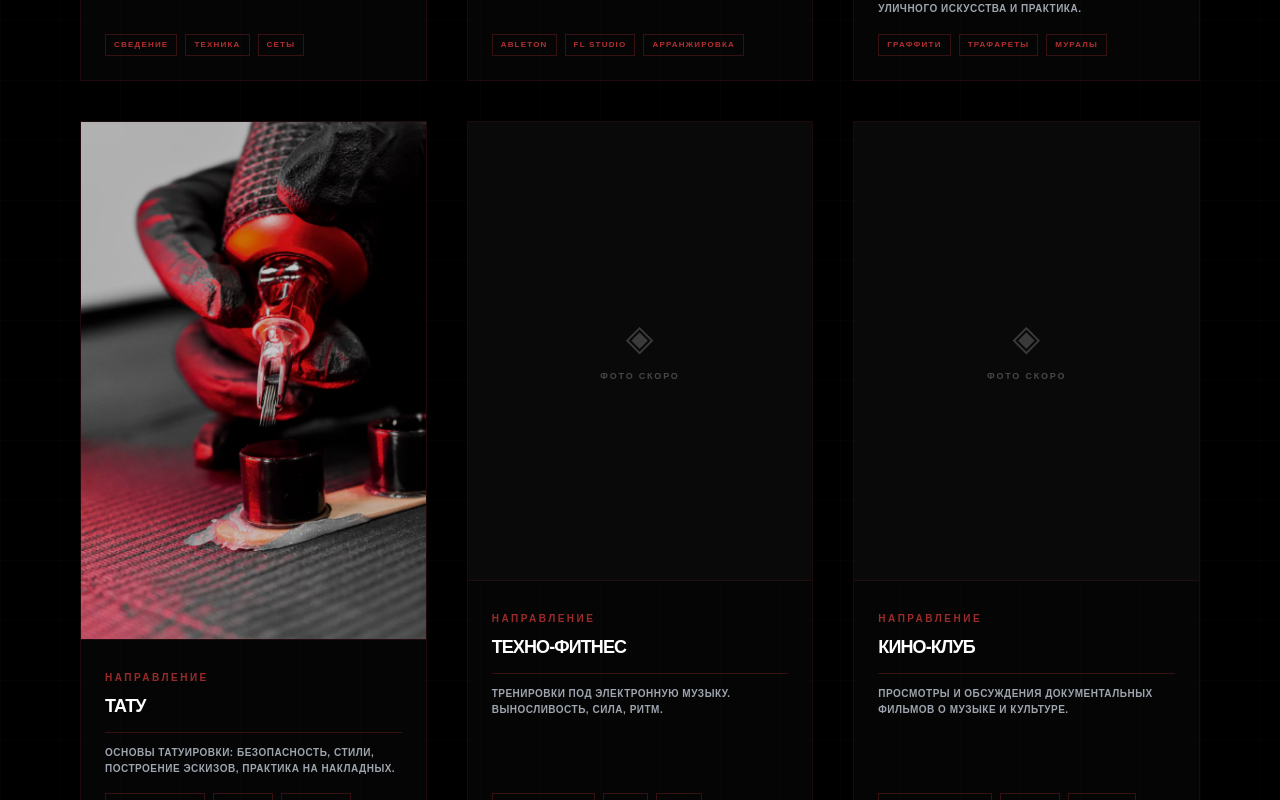
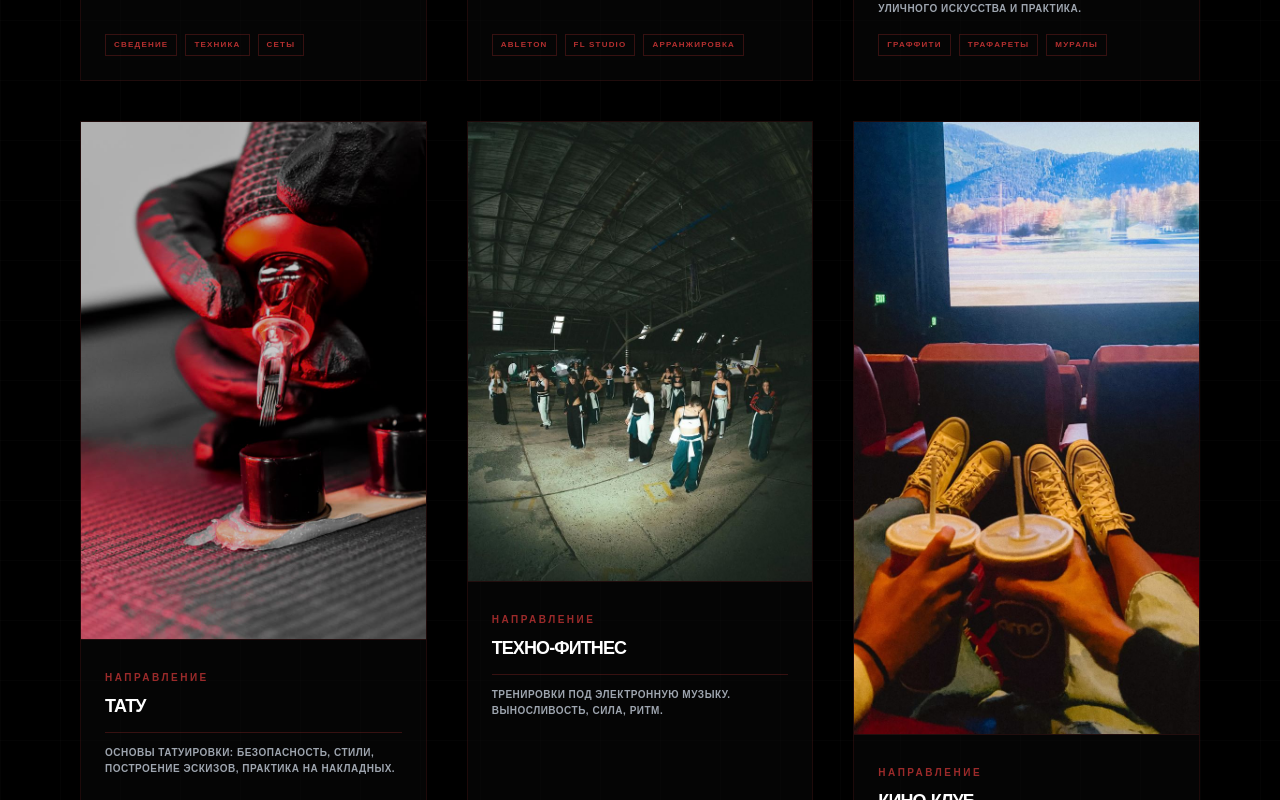
Before and after one commit to Alexander-Golomonosov/10-12djs-website, a Next.js app: page /school in a window 1280 px wide. Shown: the part 1000-1800 px from the top of the page. Built offline with nearby package versions, Linux system fonts and the light colour scheme; a web font is replaced by a local one.

Commit message:
school: фото для техно-фитнеса и киноклуба

```diff
--- a/src/app/school/page.tsx
+++ b/src/app/school/page.tsx
@@ -35,13 +35,13 @@ const directions = [
     title: "ТЕХНО-ФИТНЕС",
     desc: "ТРЕНИРОВКИ ПОД ЭЛЕКТРОННУЮ МУЗЫКУ. ВЫНОСЛИВОСТЬ, СИЛА, РИТМ.",
     tags: ["ВЫНОСЛИВОСТЬ", "СИЛА", "РИТМ"],
-    image: null,
+    image: "/school-techfit.jpg",
   },
   {
     title: "КИНО-КЛУБ",
     desc: "ПРОСМОТРЫ И ОБСУЖДЕНИЯ ДОКУМЕНТАЛЬНЫХ ФИЛЬМОВ О МУЗЫКЕ И КУЛЬТУРЕ.",
     tags: ["ДОКУМЕНТАЛЬНОЕ", "МУЗЫКА", "КУЛЬТУРА"],
-    image: null,
+    image: "/school-filmclub.jpg",
   },
 ];
 
```
Also changed, not shown: public/school-filmclub.jpg (added), public/school-techfit.jpg (added).
